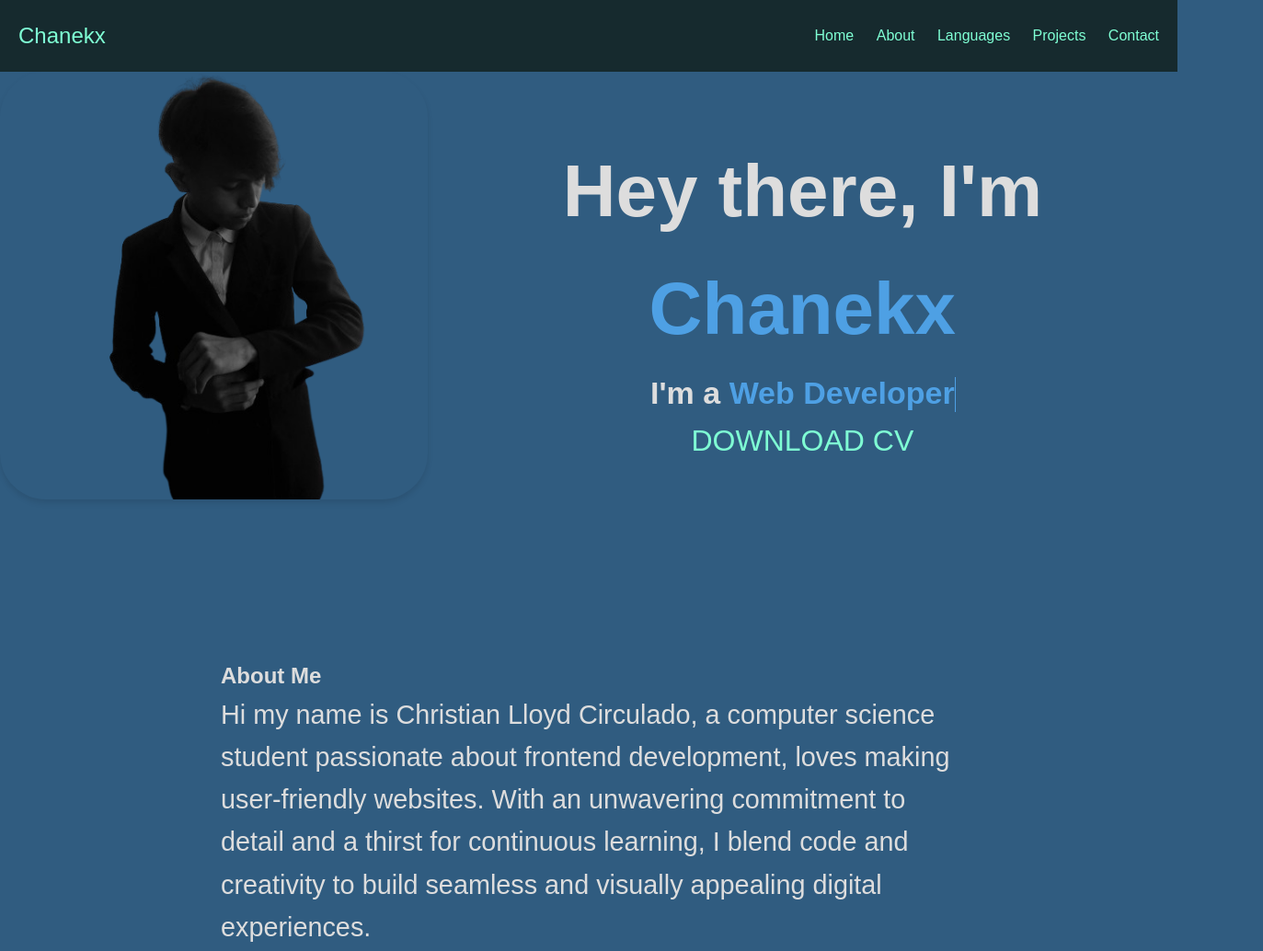
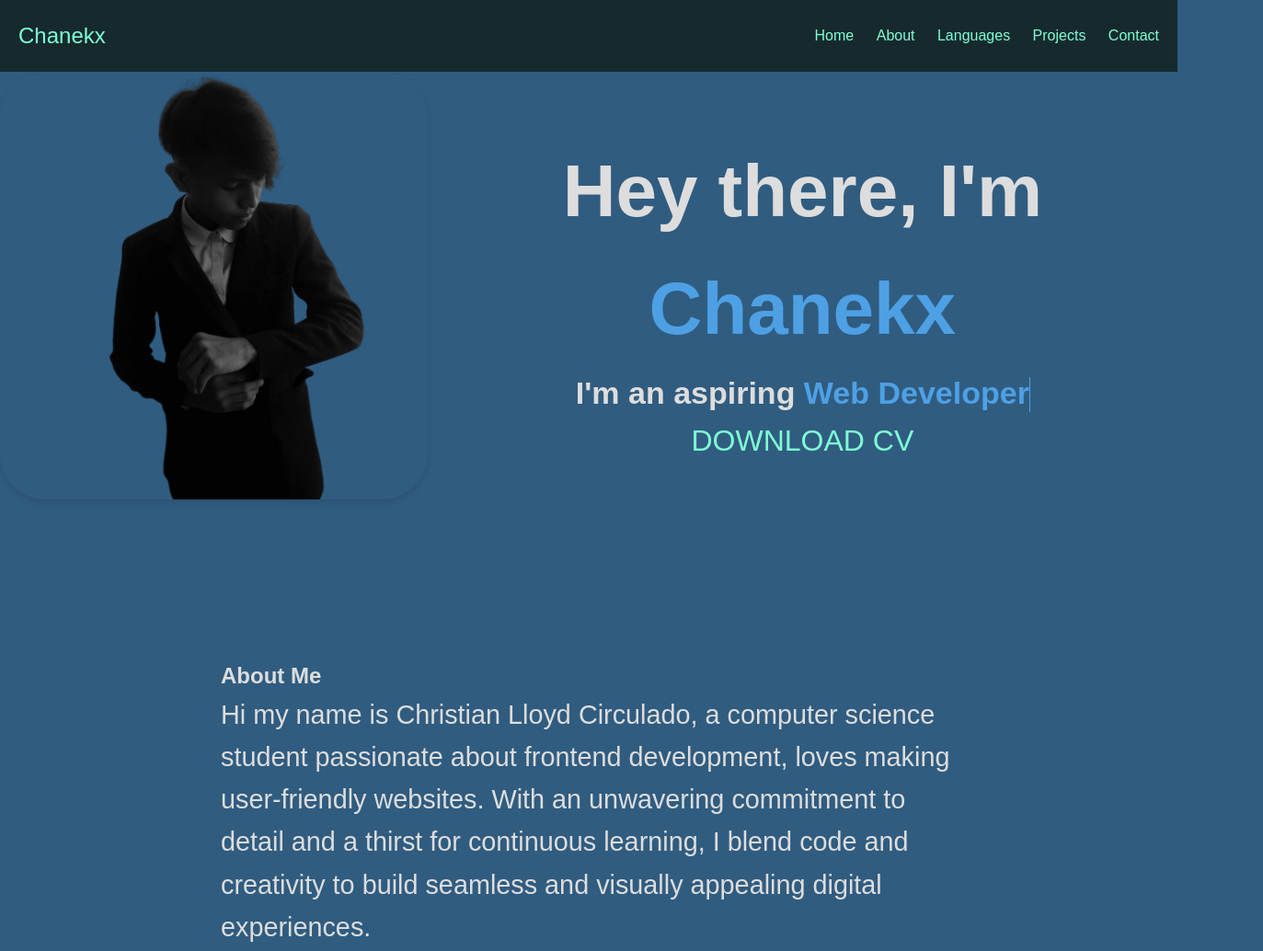
Before and after one commit to Chanekx/Chanekx, a plain HTML site: page index.html in a window 1280 px wide. Shown: the top 1034 px of the page at 92% size, 1373 px wide, since content can reach past the window. Drawn offline with Linux system fonts and the light colour scheme.

Commit message:
#changed text styling and intro, added projects to the portfolio

```diff
--- a/index.html
+++ b/index.html
@@ -31,7 +31,7 @@
         </div>
         <div class="home">
             <h1>Hey there, I'm <span>Chanekx</span></h1>
-            <h3 class = "typing-text">I'm a <span></span></h2>
+            <h3 class = "typing-text">I'm an aspiring <span></span></h2>
             <a href="RESUME.pdf" download section>DOWNLOAD CV</a>
         </div>
     </section>
```
